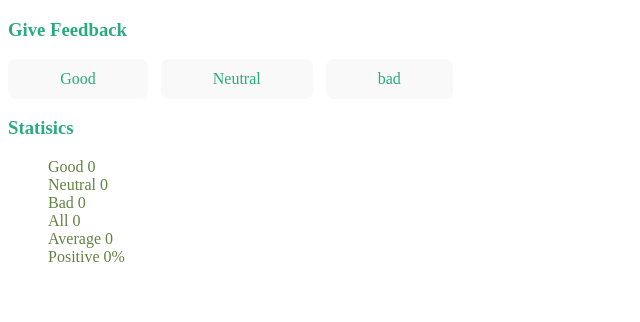
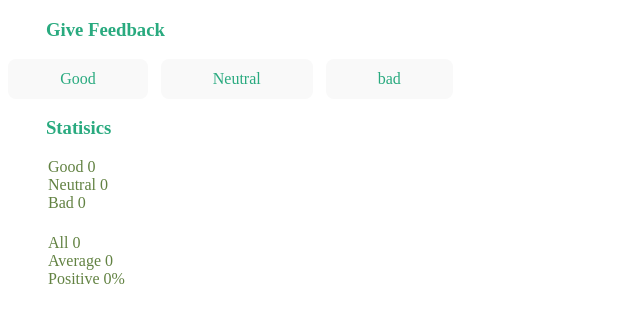
Before and after one commit to suntiagoo/fullstack, a React (Vite) app in the folder part1/unicafe/: page / in a window 1280 px wide. Shown: the top 322 px of the page, without its empty margins (0-640 px from the left). Built offline with nearby package versions, Linux system fonts and the light colour scheme.

Commit message:
1.8: unicafe, step 3

```diff
--- a/part1/unicafe/src/App.css
+++ b/part1/unicafe/src/App.css
@@ -22,11 +22,24 @@ button:hover {
 
 h3 {
   color: rgb(41, 170, 127);
+  padding-left: 3%;
+}
+
+ul {
+  padding-bottom: 0.5%;
 }
 
 li {
   list-style-type: none;
   color: rgb(98, 130, 66);
+}
+
+li:hover {
+  font-size: 1.5em;
+}
+
+li::selection {
+  color: #080808;
 }
 
 @media (prefers-color-scheme: light) {
@@ -39,6 +52,8 @@ li {
     color: #747bff;
   }
 
+
+
   button {
     background-color: #f9f9f9;
   }
--- a/part1/unicafe/src/App.jsx
+++ b/part1/unicafe/src/App.jsx
@@ -5,13 +5,20 @@ const Title = ({ text }) => <h3 >{text}</h3>
 
 const Button = ({ onClick, text }) => <button onClick={onClick}>{text}</button>
 
-const Display = ({ goodValue, neutralValue, badValue, total, average, positive }) => {
-  console.log(average)
+const DisplayFeedback = ({ goodValue, neutralValue, badValue }) => {
   return (
     <ul>
       <li>{goodValue}</li>
       <li>{neutralValue}</li>
       <li>{badValue}</li>
+
+    </ul>
+  )
+}
+
+const Statisics = ({ total, average, positive }) => {
+  return (
+    <ul>
       <li>{total}</li>
       <li>{average}</li>
       <li>{positive}</li>
@@ -68,8 +75,8 @@ const App = () => {
       <Button onClick={hadlerSetNeutral} text={'Neutral'} />
       <Button onClick={hadlerSetBad} text={'bad'} />
       <Title text={'Statisics'} />
-      <Display goodValue={`Good ${good}`} neutralValue={`Neutral ${neutral}`} badValue={`Bad ${bad}`} total={`All ${total}`} average={`Average ${average}`} positive={`Positive ${positive}%`} />
-      <br />
+      <DisplayFeedback goodValue={`Good ${good}`} neutralValue={`Neutral ${neutral}`} badValue={`Bad ${bad}`} />
+      <Statisics total={`All ${total}`} average={`Average ${average}`} positive={`Positive ${positive}%`} />
     </div>
   )
 }
```
